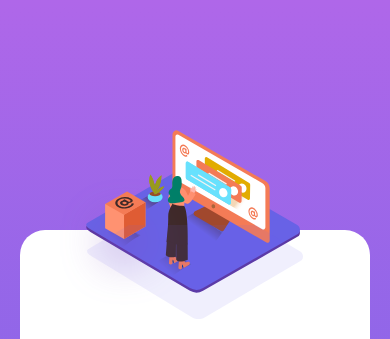
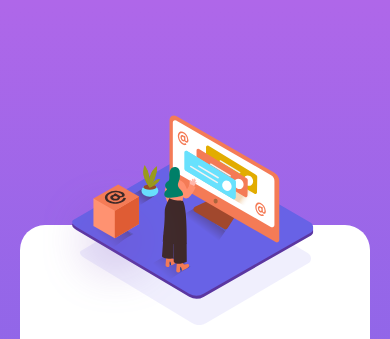
Before and after one commit to doyo91/faq-accordion-card-main, a plain HTML site: page index.html in a window 390 px wide. Shown: the top 339 px of the page. Drawn offline with Linux system fonts and the light colour scheme.

Commit message:
Mobile:  illustration - position relative

```diff
--- a/scss/components/_faq.scss
+++ b/scss/components/_faq.scss
@@ -11,26 +11,43 @@
   justify-content: flex-start;
   position: relative;
 
+  @media screen and (min-width: $break-medium) {
+    max-width: 100rem;
+    min-height: 50rem;
+    flex-direction: row;
+    align-items: center;
+    justify-content: center;
+    margin-top: 0;
+  }
+
   &__image {
-    margin-top: -10rem;
-    margin-left: -3rem;
-    width: 40rem;
+    margin-top: -11rem;
+    width: 100%;
     height: 20rem;
+    transform: translateX(-5%);
+    background: url(../images/illustration-woman-online-mobile.svg) center /
+      contain no-repeat;
 
-    background: url(../images/illustration-woman-online-mobile.svg) top / 60%
-      no-repeat transparent;
+    @media screen and (min-width: $break-medium) {
+      // margin-top: 0;
+      // margin-left: 0;
+      // background-color: red;
+      // width: 80rem;
+      // height: ;
+    }
   }
   &__imageInner {
-    margin-top: -10.5rem;
-    margin-left: 0rem;
-    width: 36rem;
-    height: 12rem;
-    background: url(../images/bg-pattern-mobile.svg) top / 60% no-repeat;
+    margin-top: -9rem;
+    width: 100%;
+    height: 10rem;
+    // transform: translateX(-2%);
+    background: url(../images/bg-pattern-mobile.svg) center / contain no-repeat;
   }
 
   &__container {
     width: 100%;
     margin-bottom: 2rem;
+    margin-top: 2.5rem;
     z-index: 99;
   }
 
--- a/scss/views/_home.scss
+++ b/scss/views/_home.scss
@@ -7,4 +7,7 @@ main {
   justify-content: center;
   align-items: center;
   padding: 5rem 2rem;
+
+  @media screen and (min-width: $break-medium) {
+  }
 }
```
Also changed, not shown: css/styles.min.css.
